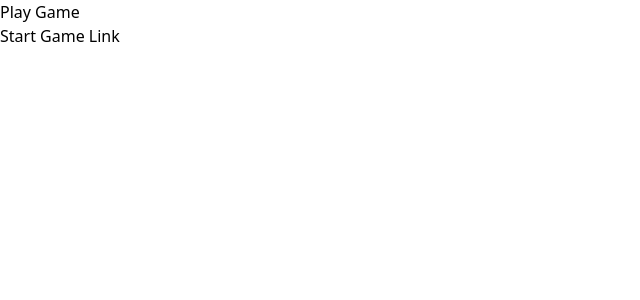
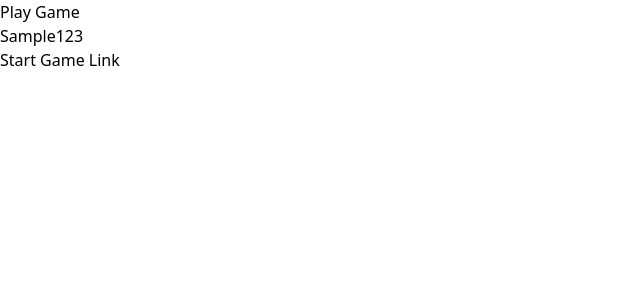
Before and after one commit to way2masoom/HangManGame, a React (Vite) app in the folder HangmanGame/: page /start in a window 1280 px wide. Both pictures are taken after typing "Sample123" into the empty fields and a click on the button "Submit". Shown: the top 300 px of the page, without its empty margins (0-640 px from the left). Built offline with nearby package versions, Linux system fonts and the light colour scheme.

Commit message:
importing text from start page to play page using 'useLocation'

```diff
--- a/HangmanGame/src/components/TextInputForm/TextInputFormContainer.jsx
+++ b/HangmanGame/src/components/TextInputForm/TextInputFormContainer.jsx
@@ -14,6 +14,7 @@ function TextInputFormContainer() {
     // Navigate to the path
     const navigate = useNavigate(); // useNavigate is a function that returns a navigation function
 
+
     // To prevent the form Summation
     function handelFormSubmit(event) {
         event.preventDefault();
@@ -21,13 +22,9 @@ function TextInputFormContainer() {
 
         // React Router Dom Using Logic
         if (value) {
-            // if we have someting in the value then we want to go to the play Page
-            setTimeout(() => {
-                navigate('/play')
-            }, 2000);
+            // if we have something in the value then we want to go to the play Page
+            navigate(`/play`, { state: { word: value } }); // Making a state Object to pass the input text
         }
-        // navigate('/play')
-
     }
 
     // Form to handel Change when text is input
--- a/HangmanGame/src/pages/PlayGame.jsx
+++ b/HangmanGame/src/pages/PlayGame.jsx
@@ -1,9 +1,15 @@
-import { Link } from "react-router-dom";
+import { Link, useLocation, } from "react-router-dom";
 
 function PlayGame() {
+    let location = useLocation()
+    console.log(location);
+    const word = location.state.word;
     return (
         <>
             <h1>Play Game</h1>
+            {/* Text Of the StartGame  */}
+            <h1>{word}</h1>
+
             <Link to='/start' className="text-blue-500">Start Game Link</Link>
         </>
     );
```
